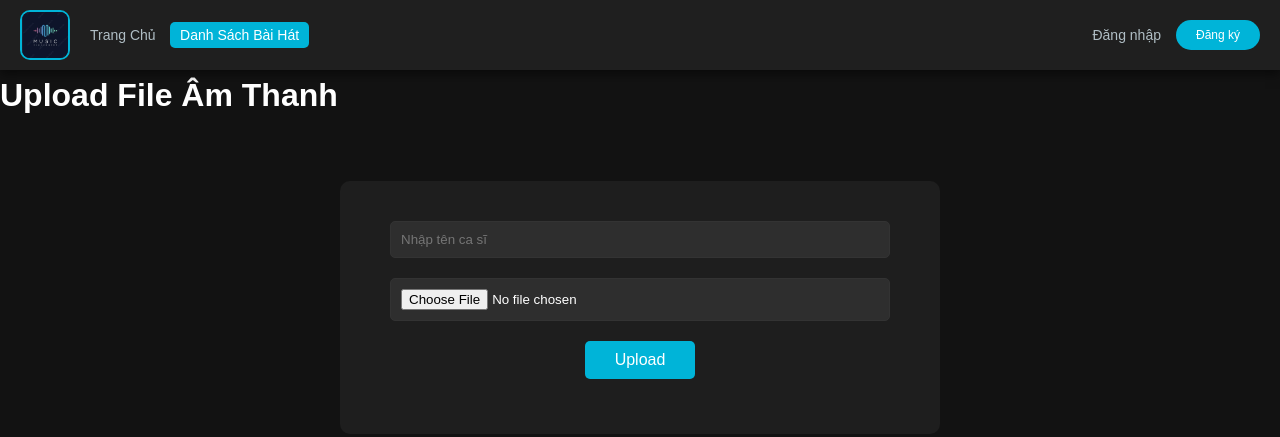
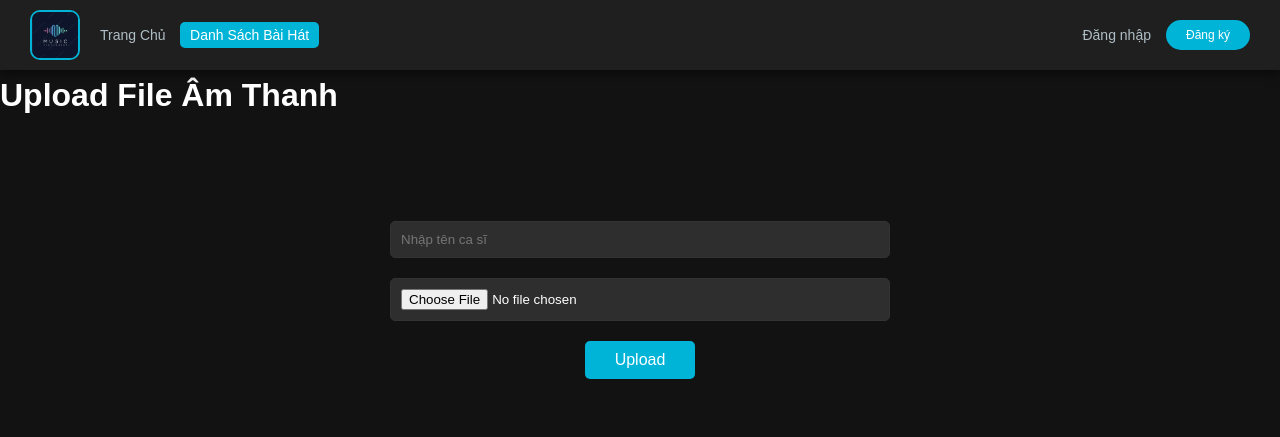
Before and after one commit to ThanhLeTu/Client_Music, a plain HTML site: page uploadmusic.html in a window 1280 px wide. Drawn offline with Linux system fonts and the light colour scheme.

Commit message:
Update style.css

```diff
--- a/style.css
+++ b/style.css
@@ -19,7 +19,7 @@ body {
     display: flex;
     justify-content: space-between;
     align-items: center;
-    padding: 0 20px; /* Chỉ giữ padding ngang */
+    padding: 0 30px; /* Chỉ giữ padding ngang */
     height: 70px; /* Cố định chiều cao */
     box-shadow: 0 4px 10px rgba(0, 0, 0, 0.5);
     position: sticky;
@@ -169,7 +169,7 @@ audio {
 
 /* Upload Form Styles */
 .upload-container {
-    background-color: #1e1e1e;
+    background-color: transparent; /* Xóa nền của container */
     padding: 40px;
     border-radius: 10px;
     box-shadow: none;
@@ -215,6 +215,9 @@ audio {
     box-shadow: none; /* Loại bỏ bóng nếu đang có */
     outline: none; /* Loại bỏ outline khi được focus */
     background-color: transparent; /* Đảm bảo nền trong suốt */
+    border-radius: 50%; /* Bo tròn nếu cần */
+    width: 30px; /* Kích thước hợp lý */
+    height: 30px;
 }
 
 .message {
```
